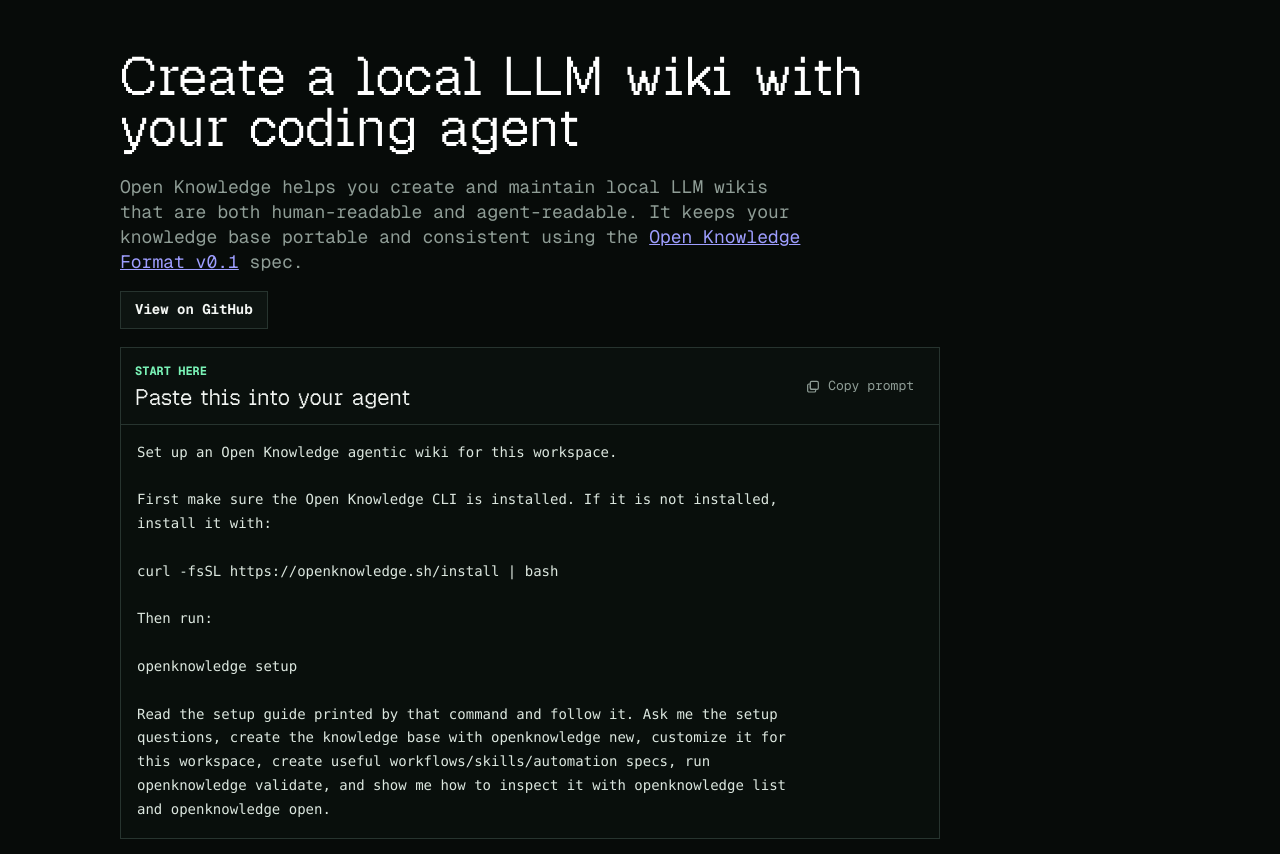
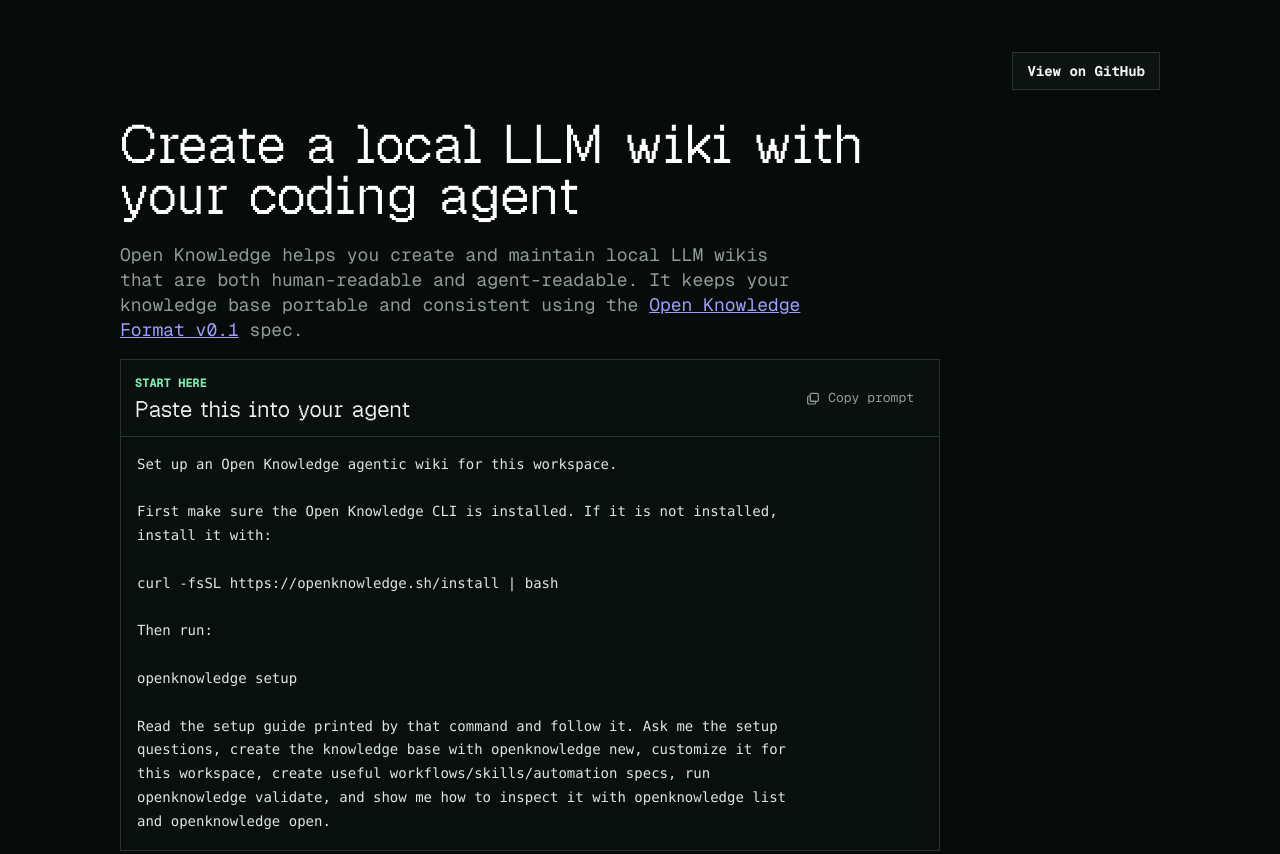
Before and after one commit to openknowledge-sh/openknowledge, a website: page packages/web/index.html in a window 1280 px wide. Shown: the top 854 px of the page. Drawn offline with nearby package versions, Linux system fonts and the light colour scheme.

Commit message:
Move GitHub link into topbar

```diff
--- a/packages/web/index.html
+++ b/packages/web/index.html
@@ -19,6 +19,10 @@
   </head>
   <body>
     <main class="shell">
+      <header class="site-topbar" aria-label="Site navigation">
+        <a class="github-link" href="https://github.com/openknowledge-sh/openknowledge" target="_blank" rel="noreferrer">View on GitHub</a>
+      </header>
+
       <section class="intro">
         <h1>Create a local LLM wiki with your coding agent</h1>
         <p class="lede">
@@ -27,9 +31,6 @@
           portable and consistent using the
           <a href="https://github.com/GoogleCloudPlatform/knowledge-catalog/blob/main/okf/SPEC.md" target="_blank" rel="noreferrer">Open Knowledge Format v0.1</a> spec.
         </p>
-        <div class="github-row">
-          <a class="github-link" href="https://github.com/openknowledge-sh/openknowledge" target="_blank" rel="noreferrer">View on GitHub</a>
-        </div>
 
         <section class="terminal setup-terminal" aria-label="Agent setup prompt">
           <div class="terminal-header">
--- a/packages/web/styles.css
+++ b/packages/web/styles.css
@@ -60,6 +60,12 @@
   width: min(1040px, calc(100% - 32px));
   margin: 0 auto;
   padding: 52px 0 44px;
+}
+
+.site-topbar {
+  display: flex;
+  justify-content: flex-end;
+  margin-bottom: 30px;
 }
 
 .intro {
@@ -242,10 +248,6 @@
   white-space: pre-wrap;
 }
 
-.github-row {
-  margin-bottom: 18px;
-}
-
 .readme {
   margin-top: 52px;
 }
```
